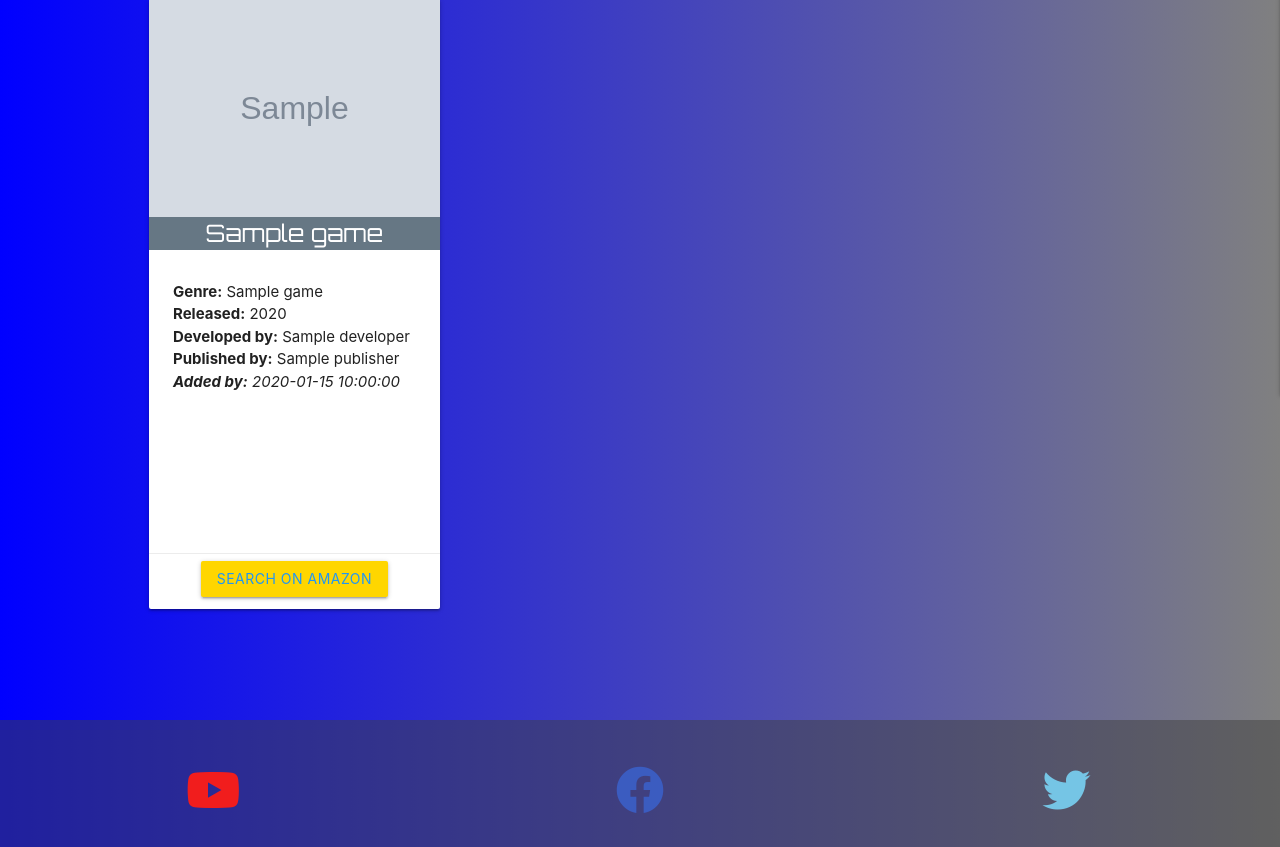
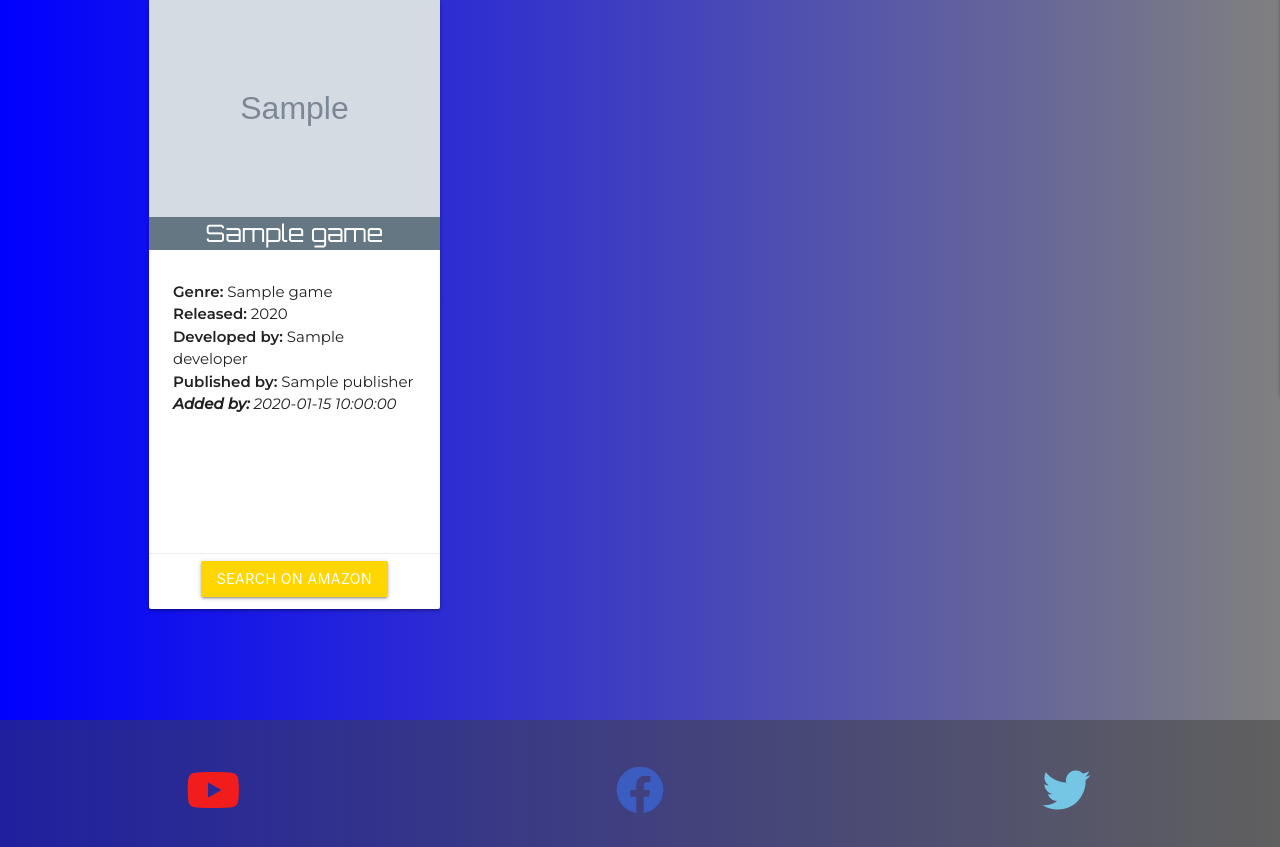
Before and after one commit to dvcoffey/ps-classics, a Flask app: page /games in a window 1280 px wide. Shown: the part 465-1312 px from the top of the page. Run offline with Flask 2, Linux system fonts and the light colour scheme; grey boxes marked "Sample" are stand-in pictures; a database or web service that is not in the repository returns one stand-in record (values such as "Sample title"); some libraries are stand-ins or nearby versions.

Commit message:
font added to game description

```diff
--- a/static/css/style.css
+++ b/static/css/style.css
@@ -21,7 +21,6 @@ main {
 
 .page-footer {
     background-color: rgba(64, 64, 64, 0.5);
-    font-family: "Montserrat" sans-serif;
 }
 
 .container {
@@ -146,6 +145,7 @@ main {
     width: 100%;
     margin: 0 auto;
     padding: 0px 4px !important;
+    font-family: "Montserrat", sans-serif;
     color: white;
 }
 
@@ -189,6 +189,7 @@ main {
 
 .card-content{
     padding: auto !important;
+    font-family: "Montserrat", sans-serif;
 }
 
 .card-action{
@@ -287,6 +288,7 @@ ul.dropdown-content.select-dropdown li span {
 }
 
 .game-description{
+    font-family: "Montserrat", sans-serif;
     margin: 20px;
     padding: 20px;;
 }
--- a/templates/games.html
+++ b/templates/games.html
@@ -50,7 +50,7 @@
                             <div class="row button-container">
                                 <div class="col s12 card-button">
                                     <a href="https://www.amazon.com/s?k=ps1+{{ game.game_name}}"
-                                        target="_blank" class="btn yellow blue-text accent-4">Search on Amazon</a>
+                                        target="_blank" class="btn yellow white-text accent-4">Search on Amazon</a>
                                 </div>
                             </div>
                         </div>
```
